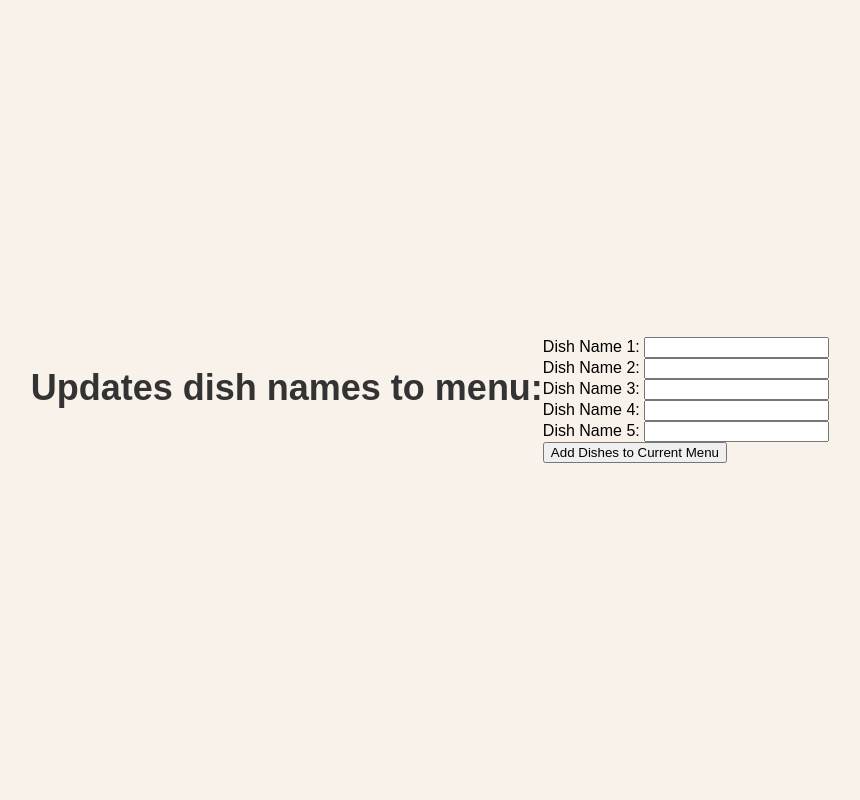
After one commit to VerKoval/CulinaryCloud, a Flask app: page /set_menu in a window 1280 px wide. The commit adds this page. Shown: the whole page, without its empty margins (210-1070 px from the left). Run offline with Flask 2, Linux system fonts and the light colour scheme.

Commit message:
Added Menu selection

```diff
--- a/src/app.py
+++ b/src/app.py
@@ -499,5 +499,27 @@ def process_order_button():
 
     return redirect(url_for('chef_home_page'))
 
+@app.route('/set_menu', methods=('GET', 'POST'))
+def set_menu():
+    return render_template('set_menu.html')
+
+@app.route('/set_menu_button', methods=('GET','POST'))
+def set_menu_button():
+
+    dish1 = request.form['dishName1']
+    dish2 = request.form['dishName2']
+    dish3 = request.form['dishName3']
+    dish4 = request.form['dishName4']
+    dish5 = request.form['dishName5']
+
+    menu_db.addToCurrentDishes(dish1)
+    menu_db.addToCurrentDishes(dish2)
+    menu_db.addToCurrentDishes(dish3)
+    menu_db.addToCurrentDishes(dish4)
+    menu_db.addToCurrentDishes(dish5)
+    menu_db.printTable()
+
+    return redirect(url_for('chef_home_page'))
+
 if __name__ == '__main__':
     app.run(debug=True, port=5002)
--- a/templates/chef_home_page.html
+++ b/templates/chef_home_page.html
@@ -16,6 +16,7 @@
         <p class="options-text">Options:</p>
         <ul>
             <li><a href="/add_dish" class="menu-option">Add Dish</a></li>
+            <li><a href="/set_menu" class="menu-option">Set Menu</a></li>
             <li><a href="/process_order" class="menu-option">Process Orders</a></li>
         </ul>
     </div>
--- /dev/null
+++ b/templates/set_menu.html
@@ -0,0 +1,18 @@
+<!DOCTYPE html>
+<html>
+<head>
+    <title>Set Menu</title>
+    <link rel="stylesheet" href="{{ url_for('static', filename='style.css') }}">
+</head>
+<body>
+    <h2>Updates dish names to menu:</h2>
+    <form action="/set_menu_button" method="post">
+        Dish Name 1: <input type="text" name="dishName1"><br>
+        Dish Name 2: <input type="text" name="dishName2"><br>
+        Dish Name 3: <input type="text" name="dishName3"><br>
+        Dish Name 4: <input type="text" name="dishName4"><br>
+        Dish Name 5: <input type="text" name="dishName5"><br>
+        <input type="submit" value="Add Dishes to Current Menu">
+    </form>
+</body>
+</html>
```
